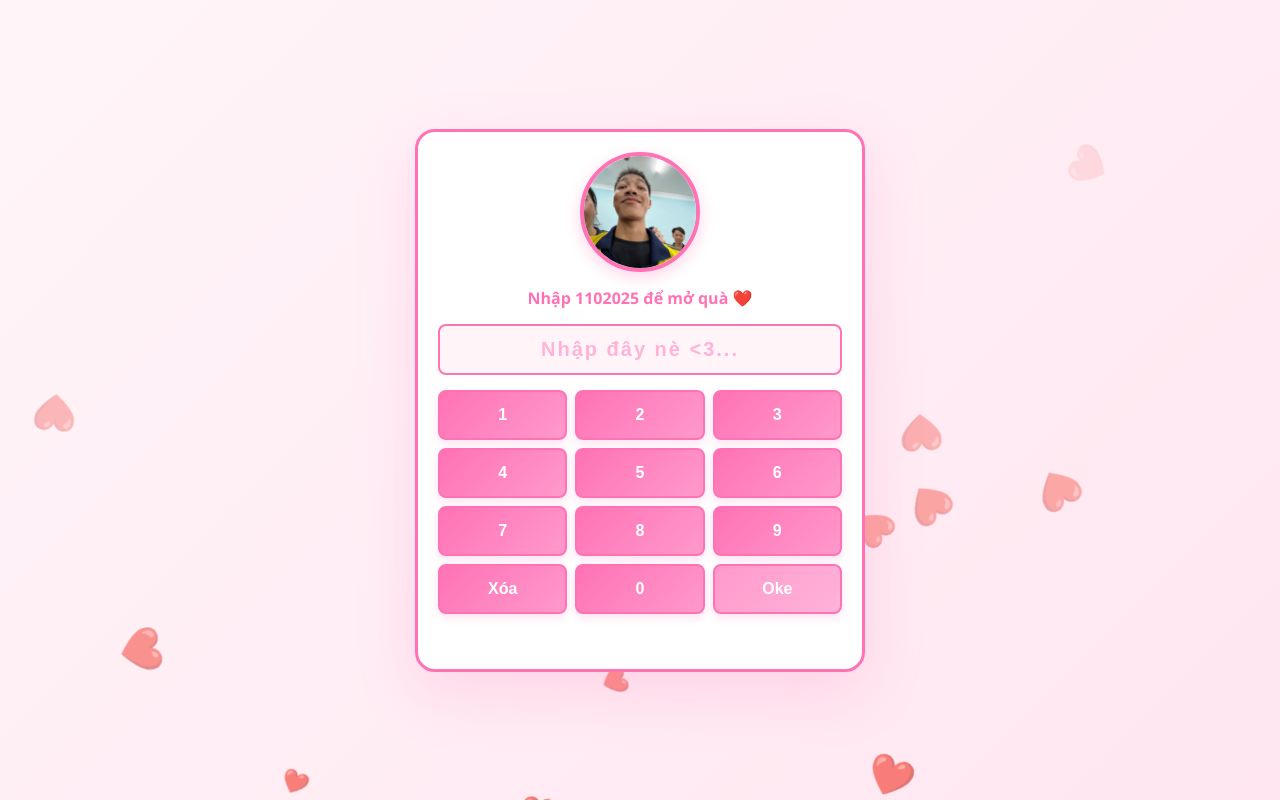
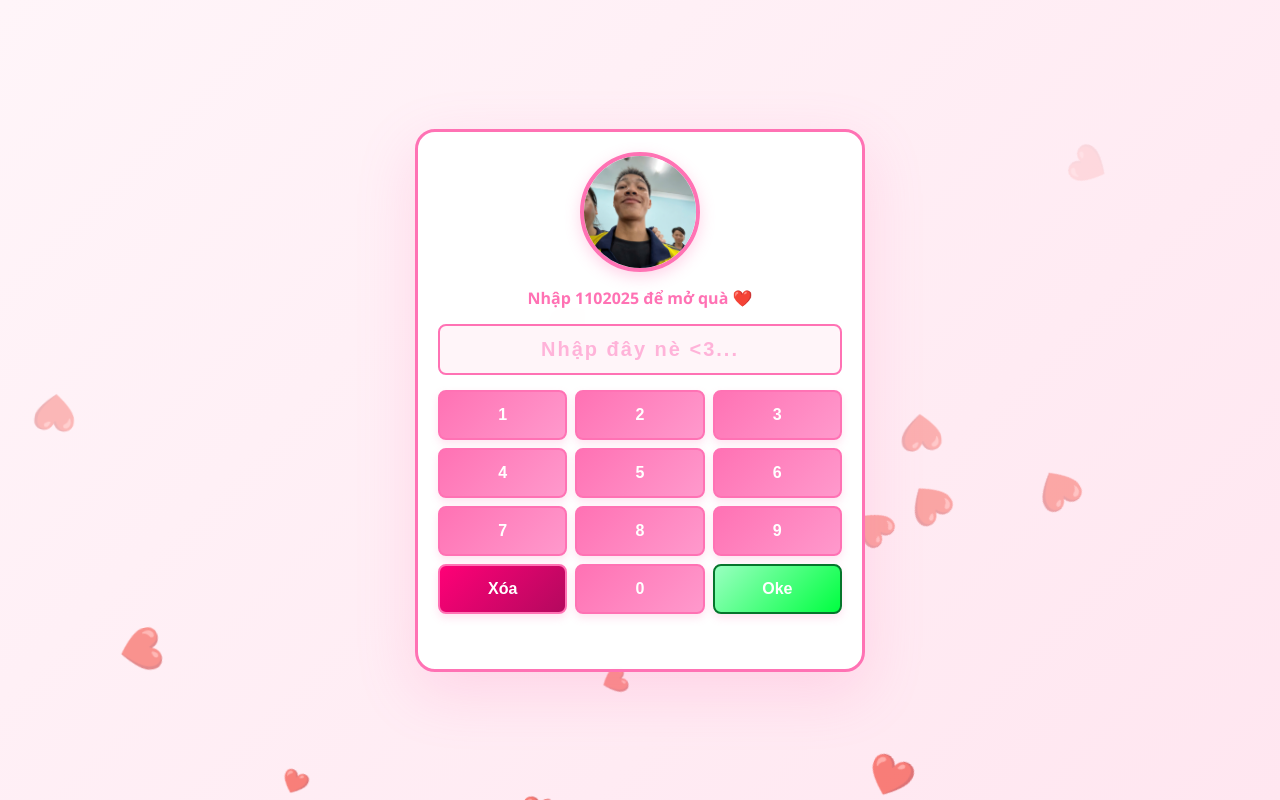
Before and after one commit to kietkolac/tri-an-thay-co, a website: page src/index.html in a window 1280 px wide. Drawn offline with Linux system fonts and the light colour scheme.

Commit message:
button fixed

```diff
--- a/src/css/styles.css
+++ b/src/css/styles.css
@@ -174,13 +174,13 @@ body {
 }
 
 .delete-key {
-    background: linear-gradient(135deg, #ff72b4 0%, #ff99cc 100%);
+    background: linear-gradient(135deg, #ff0077 0%, #b3095e 100%);
     border-color: #ff72b4;
 }
 
 .enter-key {
-    background: linear-gradient(135deg, #ff99cc 0%, #ffb3d9 100%);
-    border-color: #ff72b4;
+    background: linear-gradient(135deg, #99ffc0 0%, #00ff40 100%);
+    border-color: #05752b;
 }
 
 .error-message {
--- a/src/js/main.js
+++ b/src/js/main.js
@@ -131,14 +131,12 @@ document.addEventListener('keydown', function(e) {
     }
 });
 
-// ===== Cập nhật display =====
 function updateDisplay() {
     passwordDisplay.value = 'x'.repeat(inputPassword.length);
-    errorMessage.textContent = ''; // Xóa thông báo cũ
-    errorMessage.style.color = '#ff72b4'; // Reset color mặc định
+    errorMessage.textContent = '';
+    errorMessage.style.color = '#ff72b4';
 }
 
-// ===== Kiểm tra mật khẩu =====
 function checkPassword() {
     if (inputPassword === PASSWORD) {
         errorMessage.textContent = '✓ Đúng rồi! 20/11 vui vẻ! 🎉';
```
